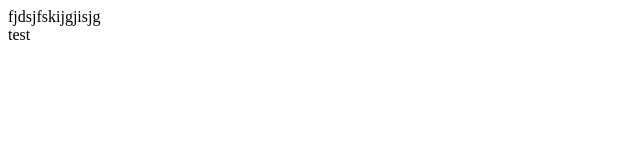
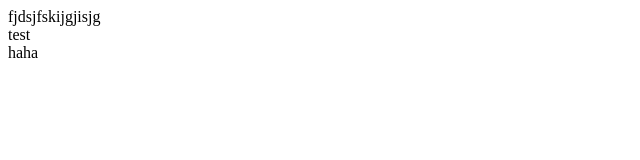
Before and after one commit to julinkaroots/test, a plain HTML site: page index.html in a window 1280 px wide. Shown: the full height of the page, 0-640 px from the left. Drawn offline with Linux system fonts and the light colour scheme.

Commit message:
add test div

```diff
--- a/index.html
+++ b/index.html
@@ -9,5 +9,6 @@
 <body>
     fjdsjfskijgjisjg
     <div class="dev">test</div>
+    <div class="test">haha</div>
 </body>
 </html>
```
